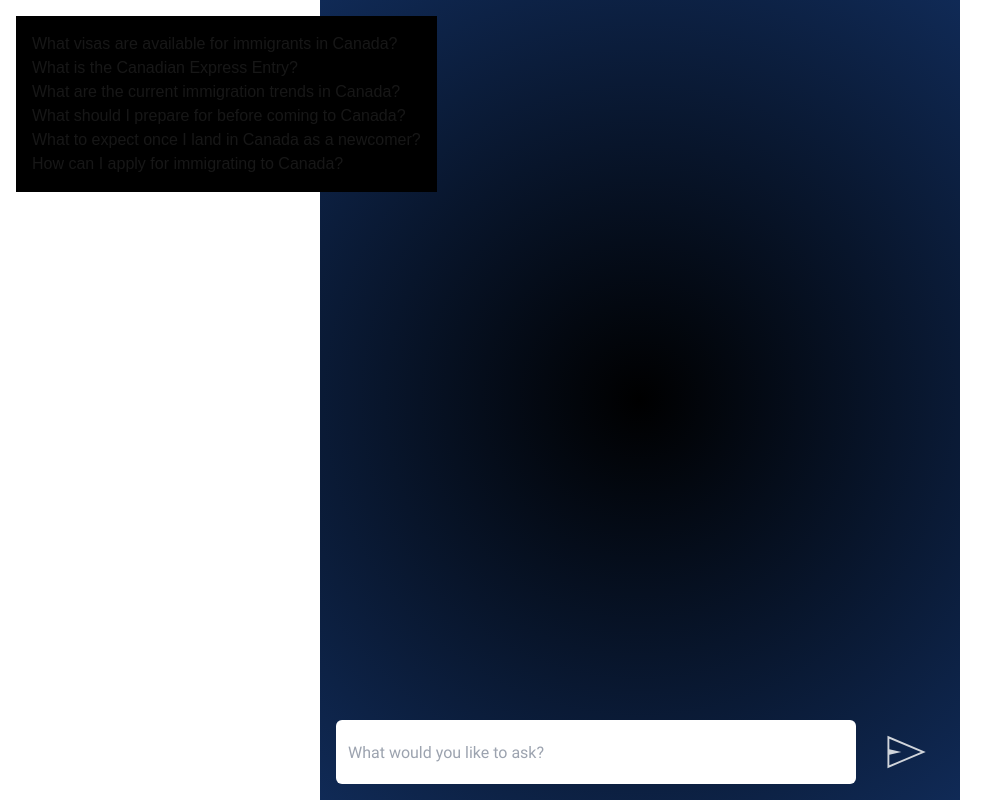
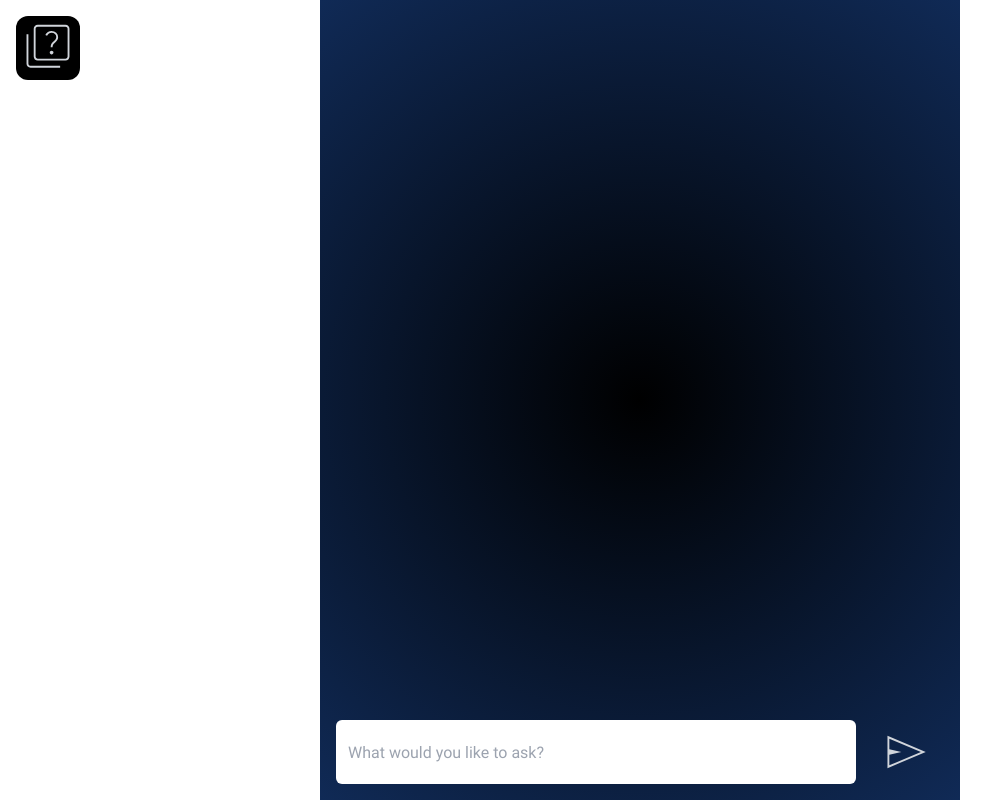
Before and after one commit to O-K-G/ai-app, a Next.js app: page / in a window 1280 px wide. Shown: the whole page, without its empty margins (0-1007 px from the left). Built offline with nearby package versions, Linux system fonts and the light colour scheme.

Commit message:
feat: faq - stage 2 of 2

```diff
--- /dev/null
+++ b/src/app/icons/cancel-icon.tsx
@@ -0,0 +1,13 @@
+import { IconsProps } from "@constants/interfaces";
+
+export default function CancelIcon({ className }: IconsProps) {
+  return (
+    <svg
+      xmlns="http://www.w3.org/2000/svg"
+      viewBox="0 -960 960 960"
+      className={className}
+    >
+      <path d="m336-316 144-144 144 144 20-20-144-144 144-144-20-20-144 144-144-144-20 20 144 144-144 144 20 20Zm144.17 184q-72.17 0-135.73-27.39-63.56-27.39-110.57-74.35-47.02-46.96-74.44-110.43Q132-407.65 132-479.83q0-72.17 27.39-135.73 27.39-63.56 74.35-110.57 46.96-47.02 110.43-74.44Q407.65-828 479.83-828q72.17 0 135.73 27.39 63.56 27.39 110.57 74.35 47.02 46.96 74.44 110.43Q828-552.35 828-480.17q0 72.17-27.39 135.73-27.39 63.56-74.35 110.57-46.96 47.02-110.43 74.44Q552.35-132 480.17-132Zm-.17-28q134 0 227-93t93-227q0-134-93-227t-227-93q-134 0-227 93t-93 227q0 134 93 227t227 93Zm0-320Z" />
+    </svg>
+  );
+}
--- /dev/null
+++ b/src/components/Dialog.tsx
@@ -0,0 +1,32 @@
+import CancelIcon from "@icons/cancel-icon";
+import { DialogProps } from "@constants/interfaces";
+
+const CANCEL_BUTTON_ARIA_LABEL = "Cancel";
+
+export default function Dialog({
+  children,
+  ref,
+  title = "Dialog",
+}: DialogProps) {
+  return (
+    <dialog
+      ref={ref}
+      className="bg-black/50 size-full backdrop-blur-xl text-white rounded-md p-4 shadow-blue-900 shadow-2xl"
+    >
+      <div className="min-h-10 flex items-center justify-start">
+        <button
+          className="w-10 h-full group rounded-full outline-none border-4 border-transparent focus:border-blue-500"
+          type="button"
+          aria-label={CANCEL_BUTTON_ARIA_LABEL}
+          onClick={() => (ref.current as unknown as HTMLDialogElement).close()}
+        >
+          <CancelIcon className="h-full fill-gray-300 group-focus:fill-white" />
+        </button>
+        <h2 className="w-full text-center text-base lg:text-3xl underline font-semibold">
+          {title}
+        </h2>
+      </div>
+      {children}
+    </dialog>
+  );
+}
--- a/src/components/FAQ.tsx
+++ b/src/components/FAQ.tsx
@@ -1,9 +1,12 @@
-import { useState } from "react";
+import { useRef } from "react";
 import { AssistantContext } from "@components/AssistantContextProvider";
 import { useContext } from "react";
 import FaqIcon from "@icons/FAQ-icon";
 import FAQ_LIST from "@constants/faq-list.json";
 import { ListItemProps } from "@constants/interfaces";
+import Dialog from "@components/Dialog";
+
+const DIALOG_TITLE = "Frequently Asked Questions";
 
 function ListItem({ value = "", onClick }: ListItemProps) {
   const { append } = useContext(AssistantContext);
@@ -11,7 +14,7 @@ function ListItem({ value = "", onClick }: ListItemProps) {
   return (
     <li>
       <button
-        className="text-left"
+        className="text-left p-2 text-white outline-none text-lg mb-2 border-2 border-transparent focus:border-blue-500 rounded-md"
         type="button"
         onClick={() => {
           append({
@@ -28,34 +31,33 @@ function ListItem({ value = "", onClick }: ListItemProps) {
 }
 
 export default function Faq() {
-  const [open, setOpen] = useState(false);
   const { faqQuestions } = FAQ_LIST;
+  const dialogRef = useRef(null);
 
   return (
     <div className="absolute top-0 left-0 m-4">
       <button
-        className="flex-center lg:hidden outline-none group"
+        className="flex-center outline-none group"
         type="button"
-        onClick={() => setOpen((prevValue) => !prevValue)}
+        onClick={() =>
+          (dialogRef.current as unknown as HTMLDialogElement).showModal()
+        }
       >
         <FaqIcon className="size-16 fill-gray-300 group-focus:fill-white bg-black rounded-xl" />
       </button>
-      <ul
-        data-open={open}
-        className="hidden data-[open=true]:block lg:data-[open=false]:block bg-black p-4"
-      >
+      <Dialog ref={dialogRef} title={DIALOG_TITLE}>
+        <ul className="p-4 w-fit">
           {faqQuestions?.map((str) => (
             <ListItem
               key={str}
               value={str}
-            onClick={() => {
-              if (open) {
-                setOpen(false);
+              onClick={() =>
+                (dialogRef.current as unknown as HTMLDialogElement).close()
               }
-            }}
             />
           ))}
         </ul>
+      </Dialog>
     </div>
   );
 }
```
Also changed, not shown: src/constants/interfaces.tsx (+7 -1 lines). Lines whose indentation alone changed are shown as unchanged.
